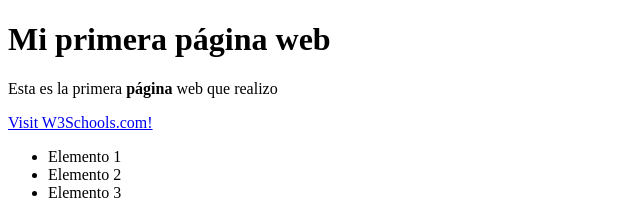
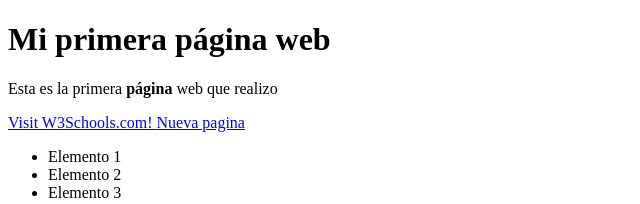
Before and after one commit to alfonsem/Prueba, a plain HTML site: page index.html in a window 1280 px wide. Shown: the top 204 px of the page, without its empty margins (0-640 px from the left). Drawn offline with Linux system fonts and the light colour scheme.

Commit message:
ultimo commit

```diff
--- a/index.html
+++ b/index.html
@@ -18,6 +18,7 @@
     <section id="enlaces">
         <a href="https://www.w3schools.com" target="_blank">Visit W3Schools.com!
         </a>
+        <a href="./index2.html" target="-blank">Nueva pagina</a>
     </section>
     <section id="listas">
         <ul>
```
